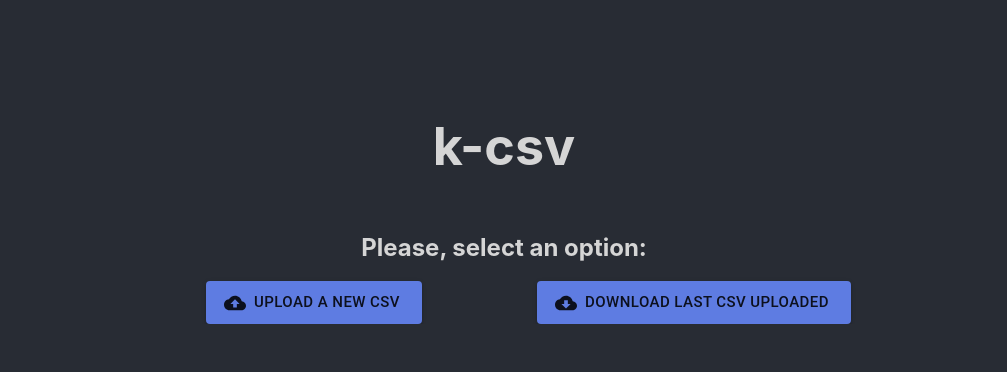
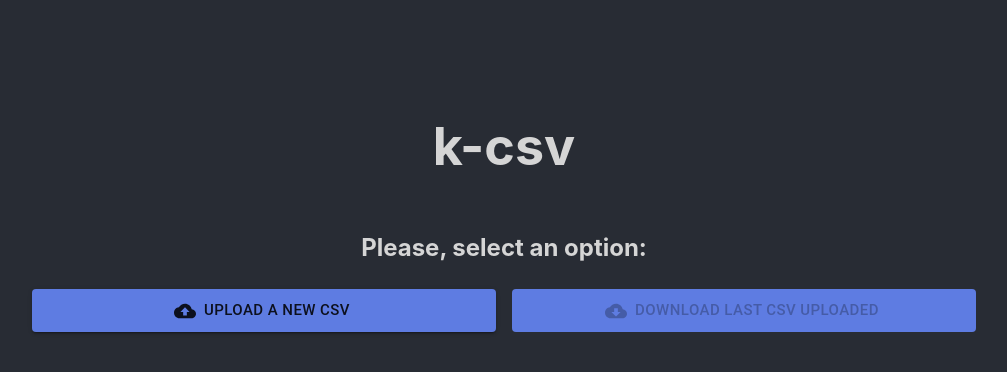
Before and after one commit to AnthonyLzq/k-csv-frontend, a React (Create React App) app: page / in a window 1280 px wide. Shown: the top 372 px of the page, without its empty margins (136-1143 px from the left). Built offline with nearby package versions, Linux system fonts and the light colour scheme; no server answers.

Commit message:
feat: removed custom breakpoints
TODO:
  - implement functionality for upload button

```diff
--- a/src/pages/Home/index.tsx
+++ b/src/pages/Home/index.tsx
@@ -1,34 +1,17 @@
 import { FC, useState } from 'react'
-import { Button, Grid, ThemeOptions, ThemeProvider } from '@material-ui/core'
+import { Button, Grid } from '@material-ui/core'
 import { CloudDownload, CloudUpload } from '@material-ui/icons'
-import { createTheme } from '@material-ui/core/styles'
 
 import './index.css'
 import { Body, Header } from '../../components'
-
-const themeOptions: ThemeOptions = {
-  breakpoints: {
-    values: {
-      xs : 0,
-      sm : 620,
-      md : 960,
-      lg : 1200,
-      xl : 1536,
-      xxl: 1800
-    }
-  }
-}
-
-const theme = createTheme(themeOptions)
 
 const Home: FC = () => {
   const [isUploadSelected, setIsUploadSelected] = useState(false)
 
   return (
-    <div style={{ width: '70vw', margin: '0 auto', overflow: 'hidden' }}>
+    <div style={{ width: '100vw', margin: '0 auto', overflow: 'hidden' }}>
       <Header />
       <h2 style={{ color: '#d5d5d5' }}>Please, select an option:</h2>
-      <ThemeProvider theme={theme}>
       <Grid
         container
         className='buttons-container'
@@ -36,14 +19,20 @@ const Home: FC = () => {
         justifyContent='center'
         alignItems='center'
         spacing={2}
+        style={{
+          margin: '0 auto',
+          maxWidth: 960,
+          width: '80%'
+        }}
       >
-          <Grid item xs={12} sm={6} md={5} lg={5} xl={4}>
+        <Grid item xs={12} sm={12} md={12} lg={6} xl={6}>
           <Button
             startIcon={<CloudUpload />}
             type='submit'
             onClick={() => setIsUploadSelected(false)}
             variant='contained'
             size='large'
+            fullWidth
             style={{
               backgroundColor: '#5e7ce2'
             }}
@@ -51,13 +40,15 @@ const Home: FC = () => {
             Upload a new csv
           </Button>
         </Grid>
-          <Grid item xs={12} sm={6} md={5} lg={5} xl={4}>
+        <Grid item xs={12} sm={12} md={12} lg={6} xl={6}>
           <Button
+            disabled
             startIcon={<CloudDownload />}
             type='submit'
             onClick={() => setIsUploadSelected(false)}
             variant='contained'
             size='large'
+            fullWidth
             style={{
               backgroundColor: '#5e7ce2'
             }}
@@ -66,7 +57,6 @@ const Home: FC = () => {
           </Button>
         </Grid>
       </Grid>
-      </ThemeProvider>
       {/* <Body /> */}
     </div>
   )
```
Also changed, not shown: src/types/index.d.ts (renamed from src/types/index.ts, +0 -11 lines). Lines whose indentation alone changed are shown as unchanged.
